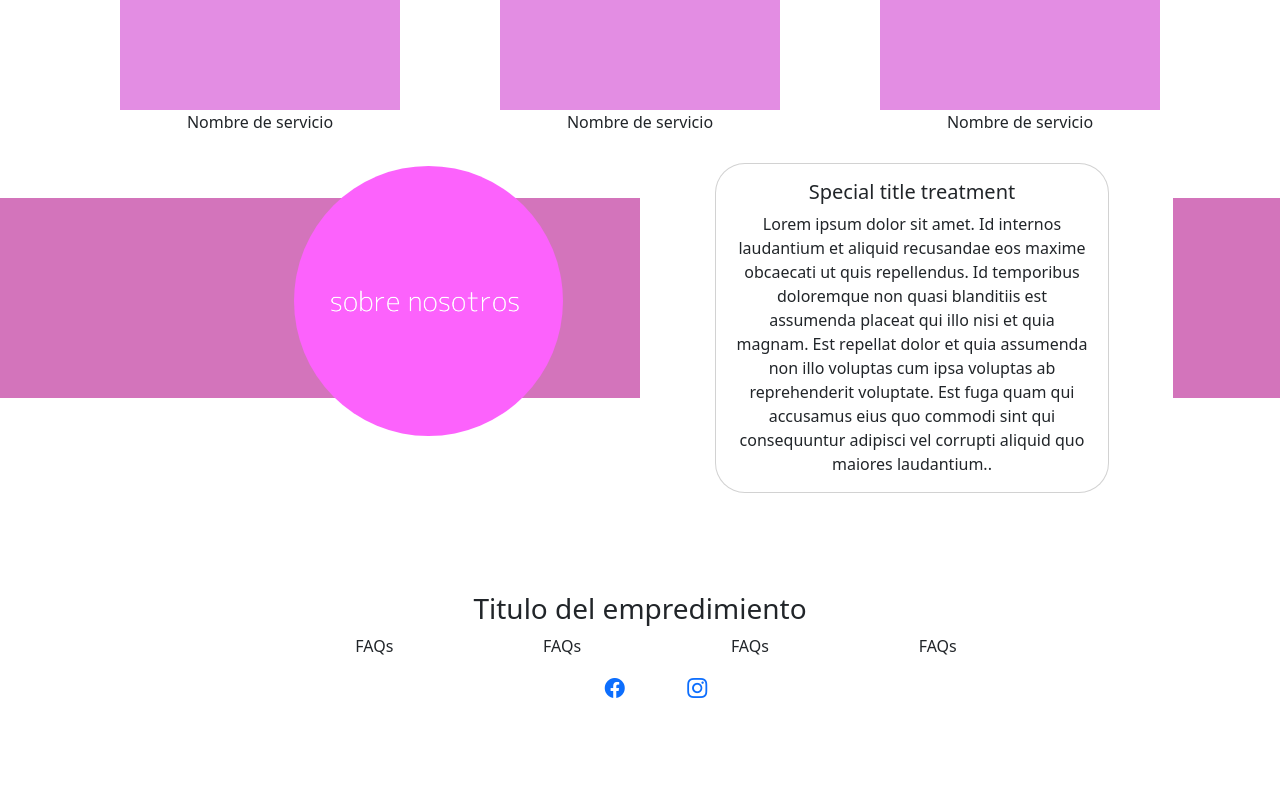
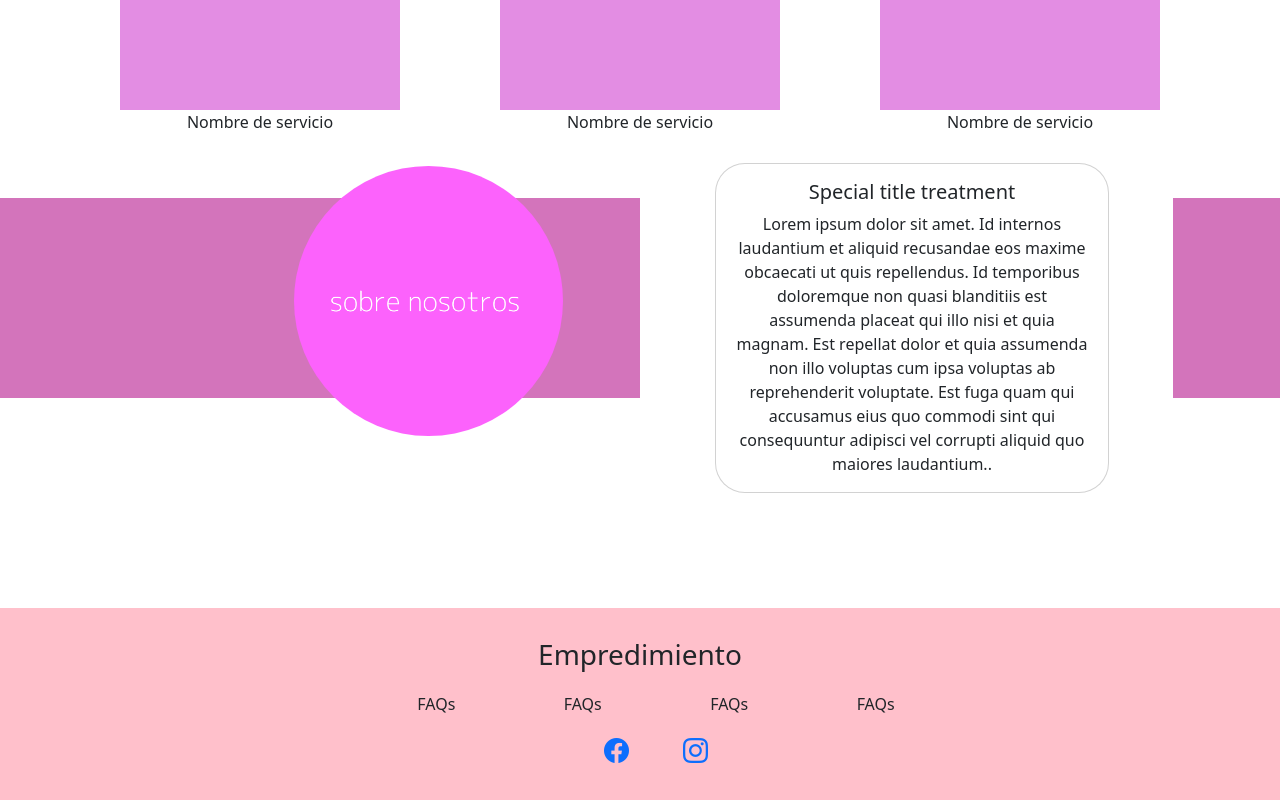
Before and after one commit to aditacolman/gestionTURNOSWEB, a plain HTML site: page index.html in a window 1280 px wide. Shown: the part 1500-2300 px from the top of the page. Before the commit the page ends 2220 px from the top, so only its background shows below. Drawn offline with nearby package versions, Linux system fonts and the light colour scheme.

Commit message:
Seguir con el footer; ajustar botón de 'sacar turno'

```diff
--- a/css/styles.css
+++ b/css/styles.css
@@ -28,12 +28,6 @@
     height: 100vh; /* Altura de la ventana del navegador */
 }
 
-/* Estilos adicionales para el botón */
-.btn-primary {
-    padding: 10px 20px;
-    font-size: 16px;
-}
-
 .ul-icono {
     list-style: none;
     display: flex;
@@ -51,6 +45,10 @@
     top: -16%;
     left: 46%;
     z-index: 1;
+}
+
+.div-boton {
+    padding-top: 25%;
 }
 
 .contenedor-info {
@@ -79,14 +77,21 @@
     padding: 0!important;
 }
 
+footer{
+    background-color: pink;
+    padding-top: 30px;
+    padding-bottom: 15px;
+}
+
 .titulo-footer{
     text-align: center;
+    padding-bottom: 12px;
 }
 
 .ul-footer-servicios {
     list-style: none;
     display: flex;
-    gap: 12%;
+    gap: 10%;
     justify-content: center;
 }
 
@@ -95,5 +100,5 @@
     display: flex;
     gap: 5%;
     justify-content: center;
-    font-size: 20px;
+    font-size: 25px;
 }
--- a/index.html
+++ b/index.html
@@ -22,7 +22,7 @@
           </ul>
         </div>
         <!-- DIV Botón -->
-        <div class="text-center position-absolute bottom-0 start-50 translate-middle-x">
+        <div class="text-center div-boton">
           <a href="#contacto" class="btn btn-primary">Sacar turno</a>
         </div>
       </div>
@@ -97,9 +97,12 @@
       <div class="elfsight-app-120e6402-8c89-40bd-9f80-f6eea97ef185" data-elfsight-app-lazy></div>
     </div>
 
-    <footer>
+    <footer class="mt-3">
+      <div class="container">
+        <div class="row">
+          <div class="col">
             <div class="titulo-footer">
-        <h3> Titulo del empredimiento</h3>
+              <h3> Empredimiento</h3>
             </div>
             <div>
               <ul class="ul-footer-servicios">
@@ -115,6 +118,9 @@
                 <li> <a href="https://www.instagram.com/flafla_nails/"><i class="bi bi-instagram"></i></a> </li>
               </ul>
             </div>
+          </div>
+        </div>
+      </div>
     </footer>
 
     <!-- Scripts de Bootstrap -->
```
Lines whose indentation alone changed are shown as unchanged.
